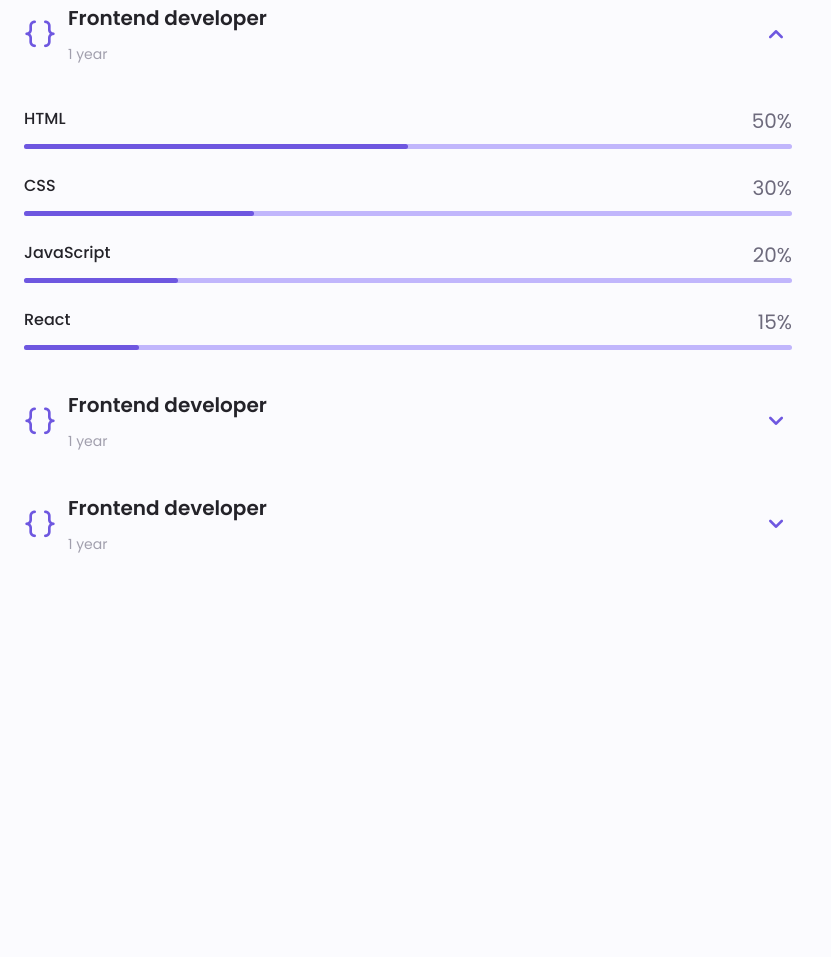
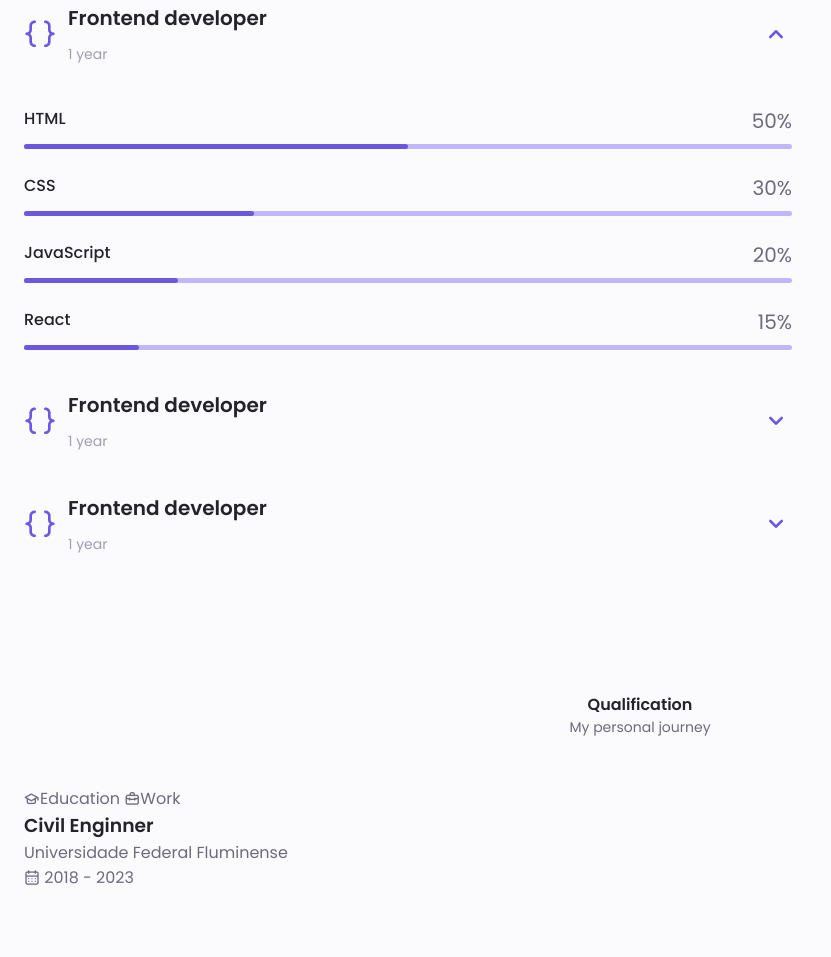
Before and after one commit to AnaLuizaCunha/responsive-website, a plain HTML site: page index.html in a window 1280 px wide. Shown: the part 1276-2233 px from the top of the page, without its empty margins (0-831 px from the left). Before the commit the page ends 1984 px from the top, so only its background shows below. Drawn offline with nearby package versions, Linux system fonts and the light colour scheme.

Commit message:
qualifications

```diff
--- a/index.html
+++ b/index.html
@@ -319,6 +319,43 @@
 
 
         <!--==== QUALIFICATION ====-->
+        <section class="qualification section">
+            <h2 class="section__title">Qualification</h2>
+            <span class="section__subtitle">My personal journey</span>
+
+            <div class="qualification__container container">
+                <div class="qualification__tabs">
+                    <div class="qualification__button button--flex">
+                        <i class="uil uil-graduation-cap qualification__icon"></i>
+                        Education
+                    </div>
+
+                    <div class="qualification__button button--flex">
+                        <i class="uil uil-briefcase-alt qualification__icon"></i>
+                        Work
+                    </div>
+                </div>
+
+                <div class="qualification__sections">
+                    <!--==== QUALIFICATION CONTENT 1 ====-->
+                    <div class="qualification__content">
+                        <!--==== QUALIFICATION 1 ====-->
+                        <div class="qualification__data">
+                            <div>
+                                <h3 class="qualification__title">Civil Enginner</h3>
+                                <span class="qualification__subtitle">Universidade Federal Fluminense</span>
+                                <div class="qualification__calendar">
+                                    <i class="uil uil-calendar-alt"></i>
+                                    2018 - 2023
+                                </div>
+                            </div>
+                        </div>
+                    </div>
+                </div>
+
+
+            </div>
+        </section>
 
     </main>
     <script src="main.js"></script>
```
